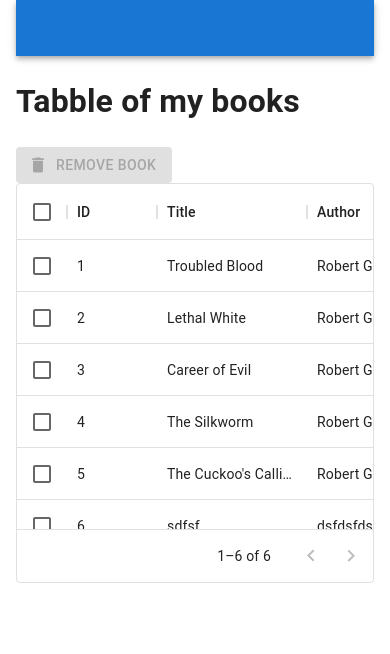
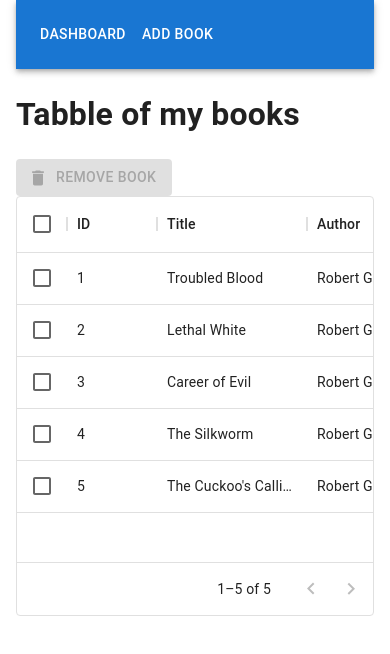
Before and after one commit to Nadiyahr/react-books-list, a React (Create React App) app: page / in a window 390 px wide. Shown: the top 654 px of the page. Built offline with nearby package versions, Linux system fonts and the light colour scheme; data requests are answered from the project's data file; the HTML template or start-up script is replaced by a standard one.

Commit message:
fixed input of ISBN and buttons of header mobile  version

```diff
--- a/db.json
+++ b/db.json
@@ -54,14 +54,6 @@
       ],
       "ISBN": 9781408704042,
       "year": 2013
-    },
-    {
-      "id": 6,
-      "title": "sdfsf",
-      "author": "dsfdsfds",
-      "category": "dsfsdfsd",
-      "ISBN": 3333333333333,
-      "year": 0
     }
   ]
 }
--- a/src/AddForm/AddForm.tsx
+++ b/src/AddForm/AddForm.tsx
@@ -16,7 +16,7 @@ export const AddForm: React.FC<Props> = ({ reload }) => {
   const [newTitle, setNewTitle] = useState('');
   const [newAuthor, setNewAuthor] = useState('');
   const [newCategory, setNewCathegory] = useState('');
-  const [newISBN, setNewISBN] = useState(0);
+  const [newISBN, setNewISBN] = useState('');
   const [newYear, setNewYear] = useState(0);
   const [errors, setErrors] = useState({
     title: '',
@@ -55,7 +55,7 @@ export const AddForm: React.FC<Props> = ({ reload }) => {
         break;
 
       case 'ISBN':
-        if (value.length !== 13) {
+        if (value.length !== 13 && !(/^\d$/).test(value)) {
           setErrors((prev: Errors) => ({
             ...prev,
             [name]: 'ISBN must contain 13 numbers',
@@ -109,7 +109,7 @@ export const AddForm: React.FC<Props> = ({ reload }) => {
         break;
 
       case 'ISBN':
-        setNewISBN(+value);
+        setNewISBN(value);
         validate(name, value);
         break;
 
@@ -197,7 +197,7 @@ export const AddForm: React.FC<Props> = ({ reload }) => {
           required
           id="ISBN"
           label="ISBN"
-          type="number"
+          type="text"
           name="ISBN"
           onChange={hanndleChange}
           error={errors.ISBN !== ''}
--- a/src/Header/Header.tsx
+++ b/src/Header/Header.tsx
@@ -11,7 +11,7 @@ export const Header = () => {
     <AppBar position="static">
       <Container maxWidth="xl">
         <Toolbar disableGutters>
-          <Box sx={{ flexGrow: 1, display: { xs: 'none', md: 'flex' } }}>
+          <Box sx={{ flexGrow: 1, display: { xs: 'flex', md: 'flex' } }}>
             <Button
               component={Link}
               to="/"
--- a/src/Table/Table.tsx
+++ b/src/Table/Table.tsx
@@ -24,7 +24,6 @@ const columns: GridColDef[] = [
   {
     field: 'ISBN',
     headerName: 'ISBN',
-    type: 'number',
     width: 160,
     editable: false,
   },
@@ -54,7 +53,7 @@ export const Table: React.FC<Props> = (props) => {
   const rows = books;
 
   return (
-    <div style={{ height: 400, width: '100%' }}>
+    <div style={{ height: 420, width: '100%' }}>
       <h1>Tabble of my books</h1>
       <Button
         disabled={selectionModel.length === 0}
--- a/src/react-app-env.d.ts
+++ b/src/react-app-env.d.ts
@@ -5,7 +5,7 @@ type Book = {
   title: string,
   author: string,
   category: string[] | string,
-  ISBN: number,
+  ISBN: string,
   year: number
 };
 
```
Also changed, not shown: 1 other file (tests, documents, lock files or other folders).
